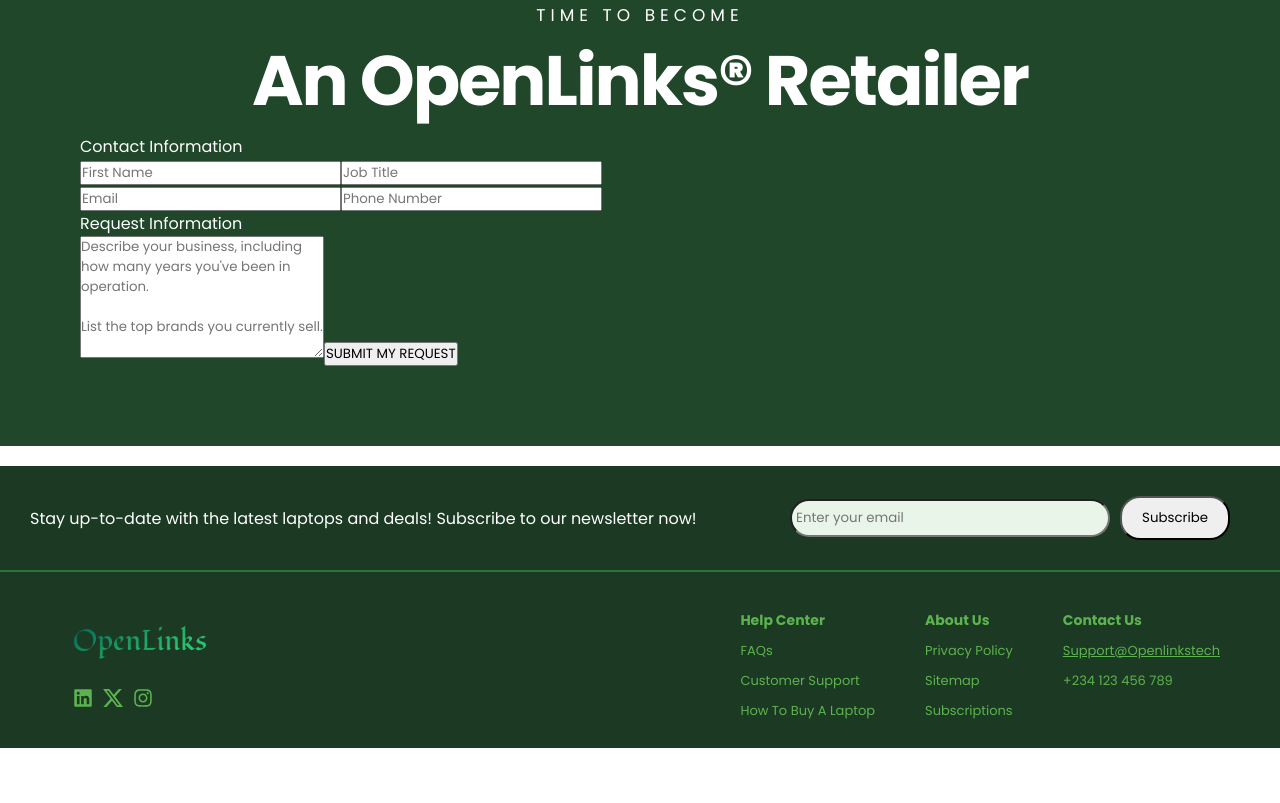
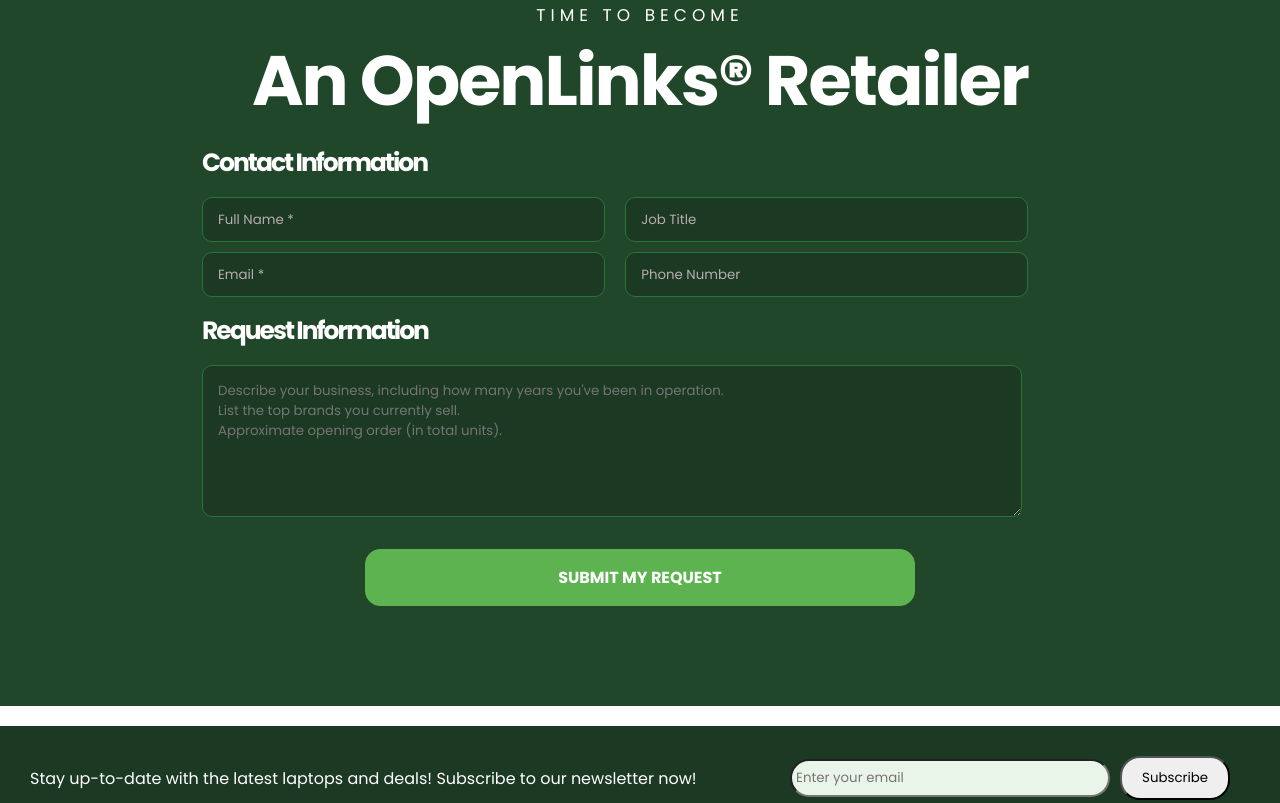
Before and after one commit to Gahbriehel/openlinks, a React (Create React App) app in the folder openlinks/: page /wholesale in a window 1280 px wide. Shown: the part 1980-2783 px from the top of the page. Before the commit the page ends 2728 px from the top, so only its background shows below. Built offline with nearby package versions, Linux system fonts and the light colour scheme.

Commit message:
completed && styled the wholesale page component

```diff
--- a/openlinks/src/components/wholesale.css
+++ b/openlinks/src/components/wholesale.css
@@ -80,6 +80,7 @@
     font-size: 54px;
     font-weight: 900;
     color: rgb(248, 105, 105);
+    color: var(--primary-accent);
 }
 
 .container_top_text p {
@@ -171,3 +172,60 @@
     text-transform: capitalize;
     letter-spacing: -2px;
 }
+
+.partner_form {
+    margin: auto;
+    width: 80%;
+}
+
+.partner_form p {
+    font-size: 25px;
+    font-weight: 900;
+    text-transform: capitalize;
+    letter-spacing: -2px;
+    padding: 10px;
+}
+
+.partner_form input {
+    width: 45%;
+    height: 45px;
+    margin: 5px 10px;
+    border: 1px solid var(--button-hover);
+    border-radius: 10px;
+    padding: 4px 15px;
+    background: var(--footer-bg-color);
+    color: var(--light-text-color);
+
+}
+
+.partner_form input::placeholder {
+    color: rgb(185, 174, 174);
+}
+
+.partner_form textarea {
+    width: 91.5%;
+    border-radius: 10px;
+    padding: 15px 15px;
+    background: var(--footer-bg-color);
+    border: 1px solid var(--button-hover);
+    margin: 5px 10px;
+}
+
+.partner_form button {
+    padding: 15px 12rem;
+    display: block;
+    margin: 20px auto;
+    text-align: center;
+    font-weight: 600;
+    font-size: 16px;
+    border-radius: 15px;
+    border: 1px solid var(--button-color);
+    background-color: var(--button-color);
+    color: var(--light-text-color);
+    cursor: pointer;
+    transition: 0.5s;
+}
+
+.partner_form button:hover {
+    background-color: var(--button-hover);
+}
--- a/openlinks/src/components/wholesale.js
+++ b/openlinks/src/components/wholesale.js
@@ -4,7 +4,7 @@
 
 const Wholesale = () => {
     const [formData, setFormData] = useState({
-        firstName: '',
+        fullName: '',
         jobTitle: '',
         email: '',
         phoneNumber: '',
@@ -68,11 +68,11 @@
                         <form onSubmit={handleSubmit}>
                             <input
                                 type='text'
-                                name='firstName'
-                                value={formData.firstName}
+                                name='fullName'
+                                value={formData.fullName}
                                 onChange={handleChange}
-                                placeholder='First Name'
-                                aria-label='First Name'
+                                placeholder='Full Name *'
+                                aria-label='Full Name'
                                 required
                             />
                             <input
@@ -89,7 +89,7 @@
                                 name='email'
                                 value={formData.email}
                                 onChange={handleChange}
-                                placeholder='Email'
+                                placeholder='Email *'
                                 aria-label='Email'
                                 required
                             />
@@ -107,14 +107,12 @@
                                 value={formData.businessDescription}
                                 onChange={handleChange}
                                 placeholder={`Describe your business, including how many years you've been in operation.
-
 List the top brands you currently sell.
-
 Approximate opening order (in total units).`}
                                 aria-label='Business Description'
                                 rows='6'
                             ></textarea>
-                            <button type='submit'>SUBMIT MY REQUEST</button>
+                            <button type='submit' className='partner_btn'>SUBMIT MY REQUEST</button>
                         </form>
                     </div>
                 </div>
```
